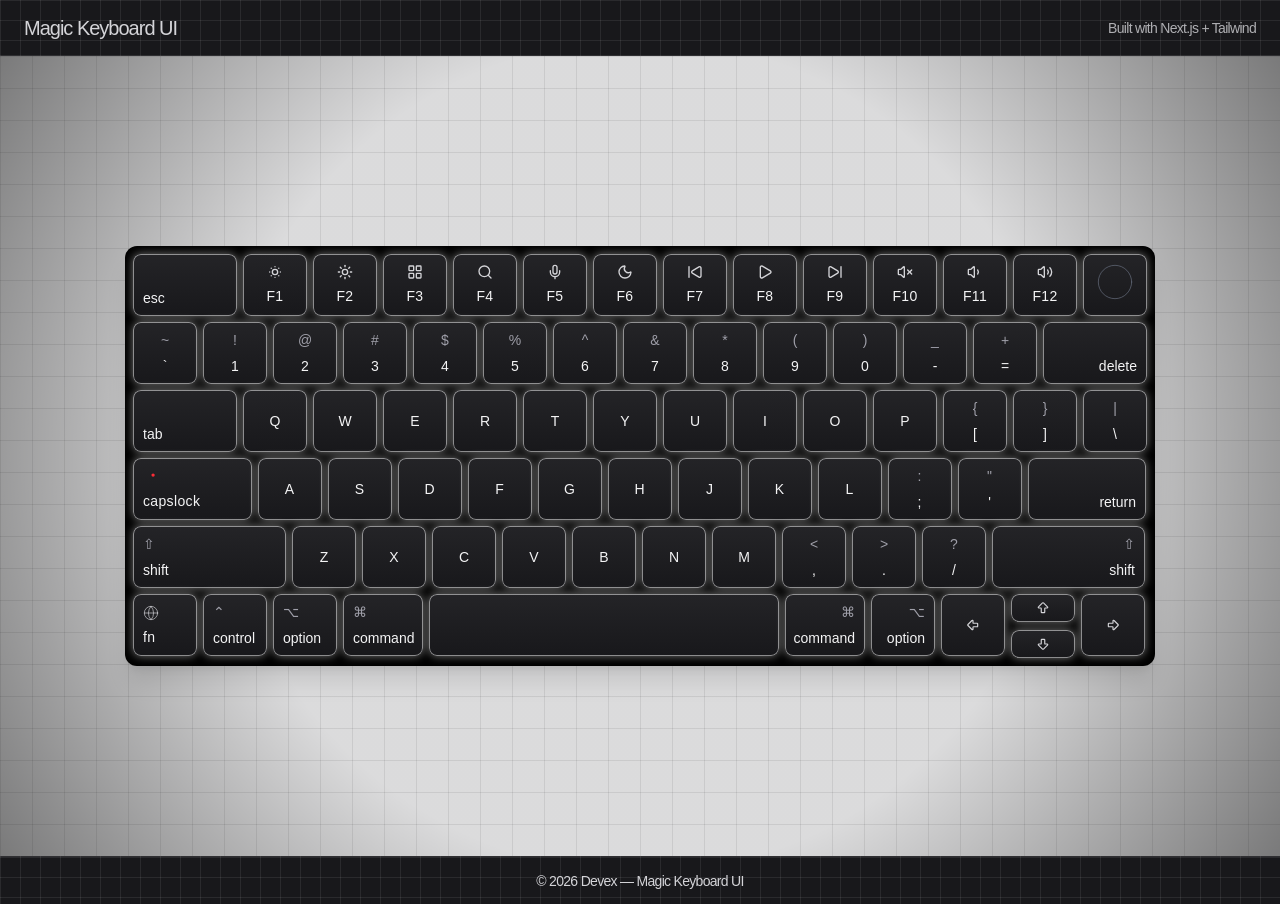
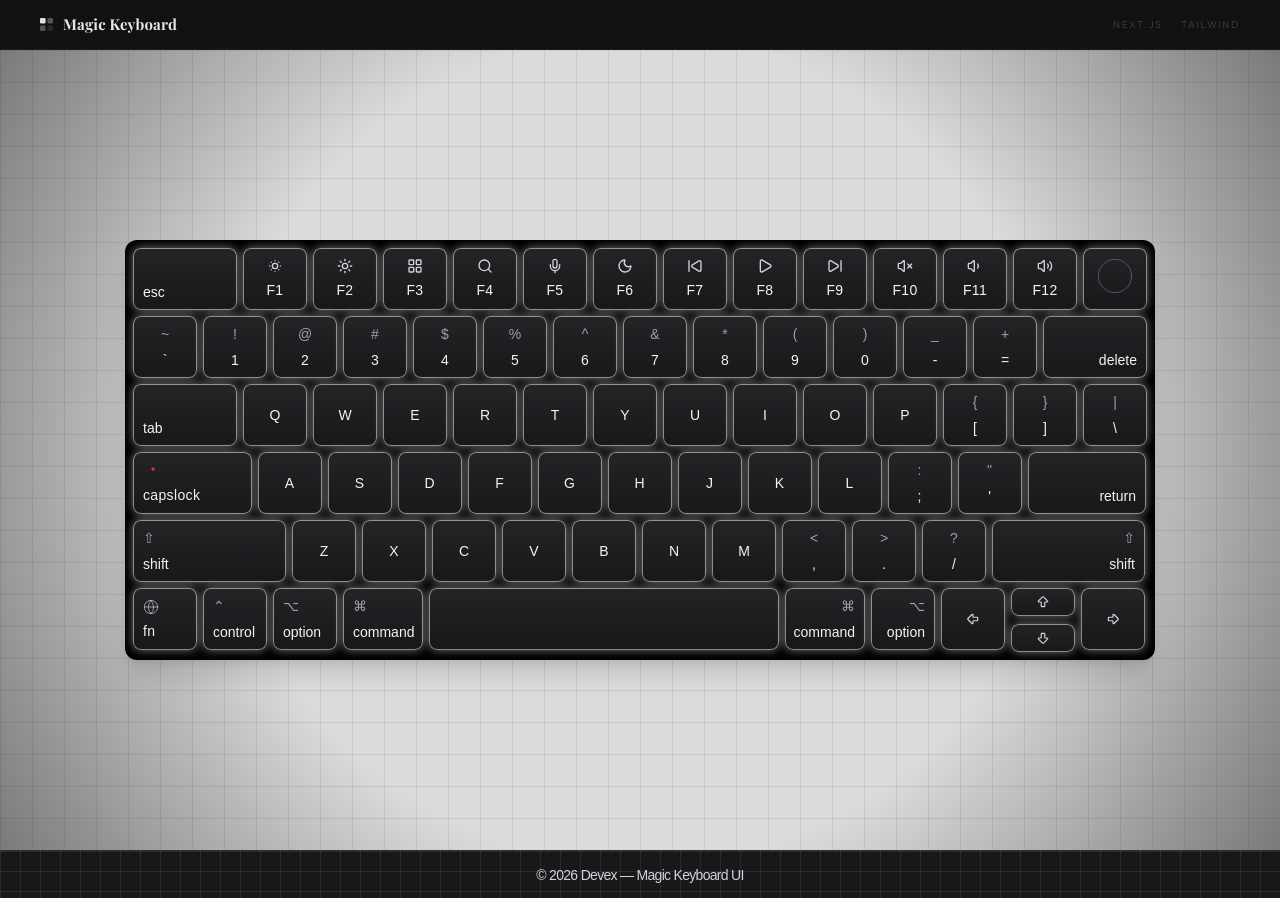
Before and after one commit to Devexhhh/MagicKeyboard, a Next.js app: page / in a window 1280 px wide. Built offline with nearby package versions, Linux system fonts and the light colour scheme; a web font is replaced by a local one.

Commit message:
modified Navbar UI

```diff
--- a/app/components/layout/Navbar.tsx
+++ b/app/components/layout/Navbar.tsx
@@ -1,29 +1,68 @@
 export function Navbar() {
     return (
-        <nav
-            className="
-      relative
-      w-full
-      h-14
-      flex items-center justify-between
-      px-2 md:px-6
-      font-(--font-funnel)
+        <>
+            <style>{`
+        @import url('https://fonts.googleapis.com/css2?family=Playfair+Display:wght@700&family=Outfit:wght@300;400&display=swap');
+        .nb-right { display: none; }
+        @media (min-width: 480px) { .nb-right { display: flex; } }
+        .nb-wordmark-text { font-size: 13px; }
+        @media (min-width: 640px) { .nb-wordmark-text { font-size: 15px; } }
+      `}</style>
 
-      bg-zinc-900 text-zinc-300
+            <nav
+                style={{
+                    position: "sticky",
+                    top: 0,
+                    zIndex: 50,
+                    height: "50px",
+                    background: "#111110",
+                    borderBottom: "1px solid rgba(255,255,255,0.055)",
+                    display: "flex",
+                    alignItems: "center",
+                    justifyContent: "space-between",
+                    padding: "0 clamp(1rem, 4vw, 2.5rem)",
+                }}
+            >
+                {/* Wordmark */}
+                <div style={{ display: "flex", alignItems: "center", gap: "10px" }}>
+                    <svg width="13" height="13" viewBox="0 0 14 14" fill="none" style={{ flexShrink: 0 }}>
+                        <rect x="0" y="0" width="6" height="6" rx="1.4" fill="white" fillOpacity="0.88" />
+                        <rect x="8" y="0" width="6" height="6" rx="1.4" fill="white" fillOpacity="0.28" />
+                        <rect x="0" y="8" width="6" height="6" rx="1.4" fill="white" fillOpacity="0.28" />
+                        <rect x="8" y="8" width="6" height="6" rx="1.4" fill="white" fillOpacity="0.09" />
+                    </svg>
+                    <span
+                        className="nb-wordmark-text"
+                        style={{
+                            fontFamily: "'Playfair Display', Georgia, serif",
+                            fontWeight: 700,
+                            color: "rgba(255,255,255,0.90)",
+                            letterSpacing: "0.01em",
+                        }}
+                    >
+                        Magic Keyboard
+                    </span>
+                </div>
 
-      bg-[linear-gradient(to_right,rgba(255,255,255,0.08)_1px,transparent_1px),linear-gradient(to_bottom,rgba(255,255,255,0.08)_1px,transparent_1px)]
-      bg-size-[20px_20px]
-
-      border-b border-white/10
-      "
-        >
-            <div className="font-medium sm:text-xl tracking-tighter">
-                Magic Keyboard UI
-            </div>
-
-            <div className="text-sm opacity-80 tracking-tighter">
-                Built with Next.js + Tailwind
-            </div>
-        </nav>
+                {/* Right — hidden on tiny screens */}
+                <div
+                    className="nb-right"
+                    style={{
+                        fontFamily: "'Outfit', sans-serif",
+                        fontWeight: 300,
+                        fontSize: "10px",
+                        letterSpacing: "0.16em",
+                        textTransform: "uppercase",
+                        color: "rgba(255,255,255,0.20)",
+                        alignItems: "center",
+                        gap: "8px",
+                    }}
+                >
+                    <span>Next.js</span>
+                    <span style={{ opacity: 0.4 }}>·</span>
+                    <span>Tailwind</span>
+                </div>
+            </nav>
+        </>
     );
 }
```
